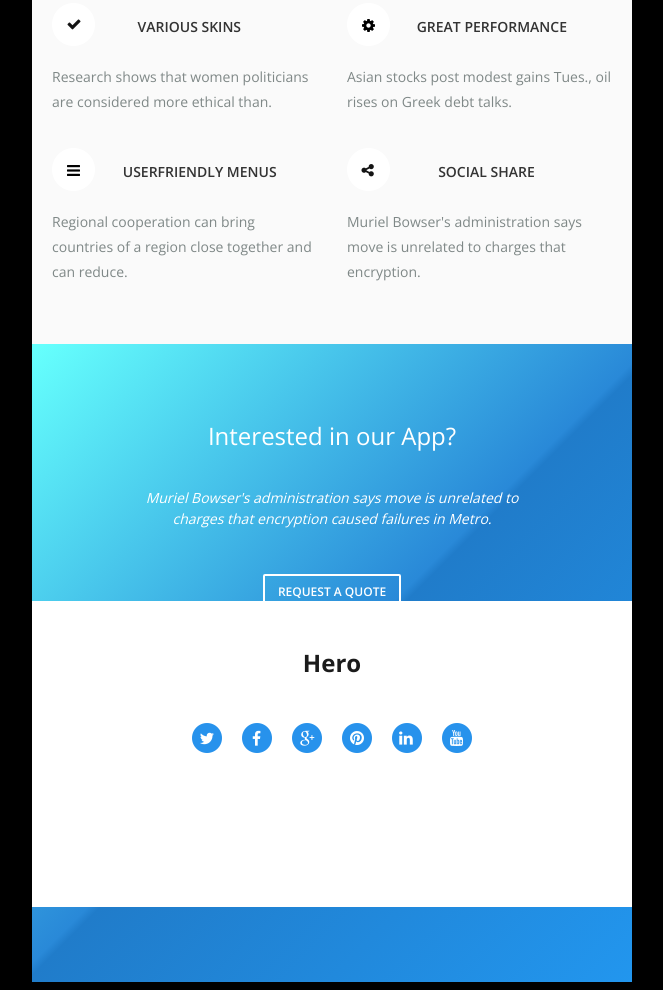
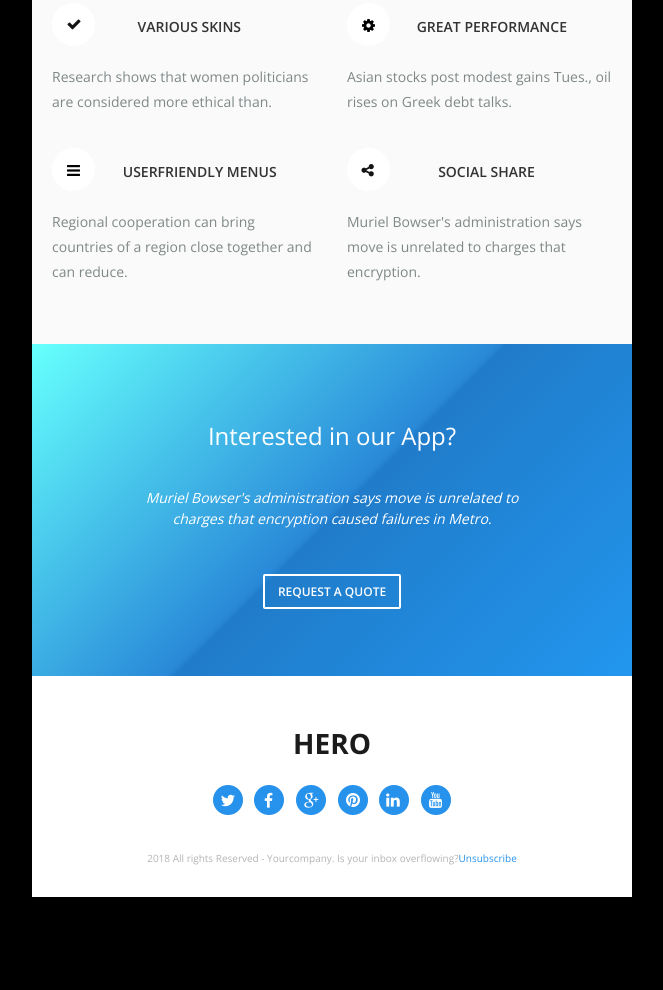
Before and after one commit to habeezzy/HTML-Responsive-email, a React app: page public/index.html in a window 1280 px wide. Shown: the part 2554-3544 px from the top of the page, without its empty margins (308-971 px from the left). After the commit the page ends 3459 px from the top, so only its background shows below. Built offline with nearby package versions, Linux system fonts and the light colour scheme.

Commit message:
Finish footer row layout and styles

```diff
--- a/public/index.html
+++ b/public/index.html
@@ -483,21 +483,22 @@
                       <a href="#" style="border-radius: 2px; border: 2px solid white; padding: 7px 13px; text-decoration: none; color: white; text-transform: uppercase; font-size: 12px; font-weight: 600">Request a quote</a>
                     </td>
                   </tr>
+                </table>
               </td>
             </tr>
             <!-- end of  Interest row -->
             <!-- start of footer row -->
             <tr>
               <td>
-                <table class="one-solution-table" width="100%" align="left" cellspacing="0" cellpadding="0" border="0" style=" padding: 25px 0 75px; background: white;">
+                <table class="one-solution-table" width="100%" align="left" cellspacing="0" cellpadding="0" border="0" style=" padding: 25px 0 0; background: white;">
                   <tr>
                     <td align="center">
-                      <h2 style="font-weight: 700; font-family: 'Open Sans', 'Helvetica Neue', Helvetica, Arial, 'Lucida Grande', sans-serif; color: #1b1b1b;">Hero</h2>
+                      <h2 style="text-transform: uppercase; font-size: 28px; font-weight: 700; font-family: 'Open Sans', 'Helvetica Neue', Helvetica, Arial, 'Lucida Grande', sans-serif; color: #1b1b1b;">Hero</h2>
                     </td>
                   </tr>
                   <tr>
                     <td>
-                      <table class="one-solution-table" width="300px" align="center" cellspacing="0" cellpadding="0" border="0" style=" padding: 25px 0 75px; background: white;">
+                      <table class="footer-table" width="250px" align="center" cellspacing="0" cellpadding="0" border="0" style="">
                         <tr>
                           <td align="center">
                             <img src="/img/twitter_icon.png" >
@@ -521,6 +522,11 @@
                       </table>
                     </td>
                   </tr>
+                  <tr>
+                    <td align="center">
+                      <p style="padding: 20px 0; font-family: 'Open Sans', 'Helvetica Neue', Helvetica, Arial, 'Lucida Grande', sans-serif; color: #b4b4b4; font-weight: 400; line-height: 1.8; font-size: 10px;">2018 All rights Reserved - Yourcompany. Is your inbox overflowing?<a style="color: #2792ec;">Unsubscribe</a></p>
+                    </td>
+                  </tr>
                 </table>
               </td>
             </tr>
```
